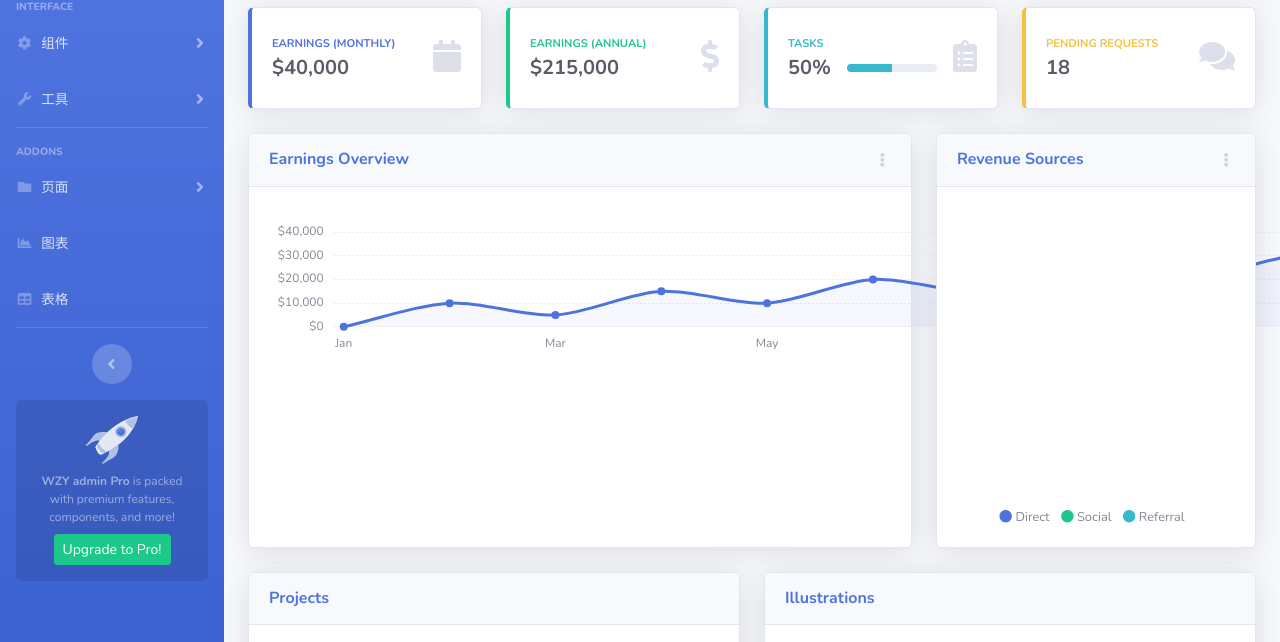
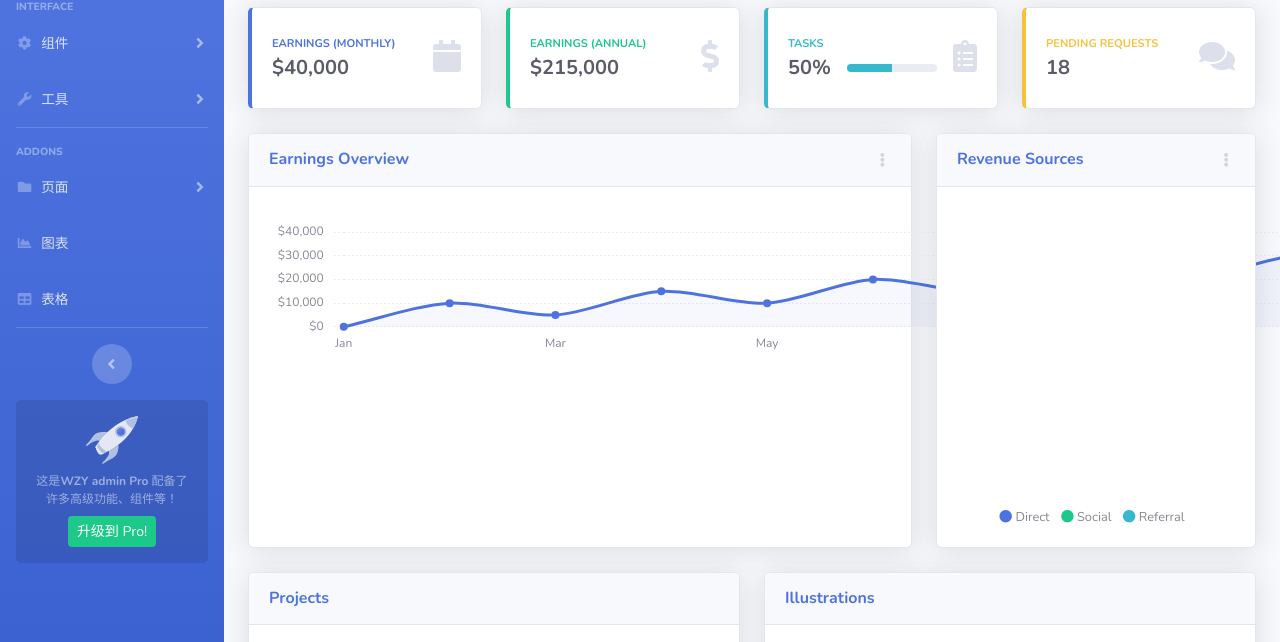
Before and after one commit to hvhhaha/wzynet.github.io, a website with bundled scripts: page index.html in a window 1280 px wide. Shown: the part 145-787 px from the top of the page. Built offline with nearby package versions, Linux system fonts and the light colour scheme.

Commit message:
Update index.html

```diff
--- a/index.html
+++ b/index.html
@@ -145,8 +145,8 @@
             <!-- Sidebar Message -->
             <div class="sidebar-card d-none d-lg-flex">
                 <img class="sidebar-card-illustration mb-2" src="img/undraw_rocket.svg" alt="...">
-                <p class="text-center mb-2"><strong>WZY admin Pro</strong> is packed with premium features, components, and more!</p>
-                <a class="btn btn-success btn-sm" href="https://startbootstrap.com/theme/sb-admin-pro">Upgrade to Pro!</a>
+                <p class="text-center mb-2">这是<strong>WZY admin Pro</strong> 配备了许多高级功能、组件等！</p>
+                <a class="btn btn-success btn-sm" href="https://startbootstrap.com/theme/sb-admin-pro">升级到 Pro!</a>
             </div>
 
         </ul>
```
